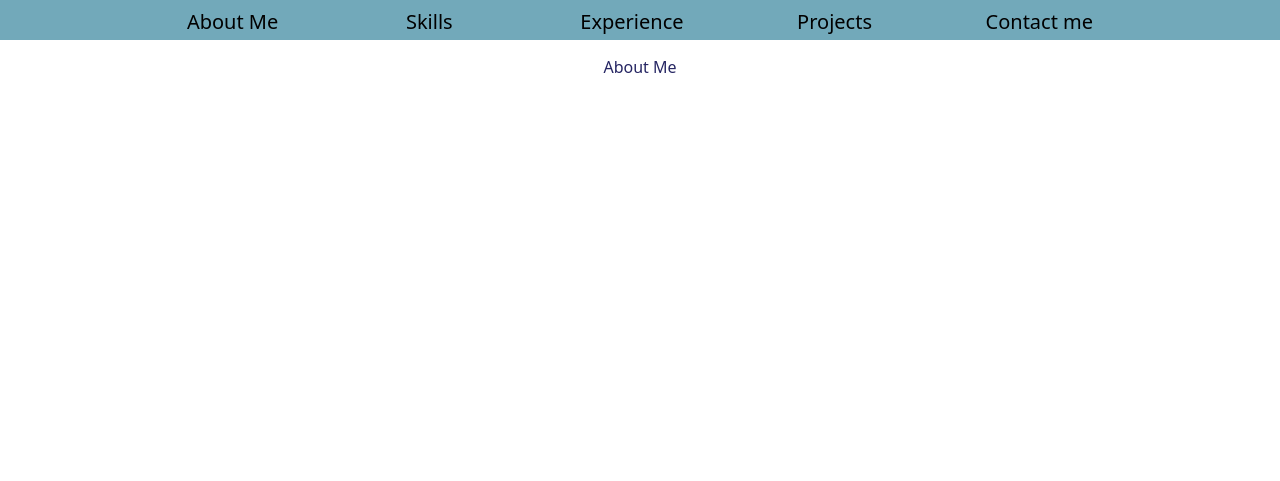
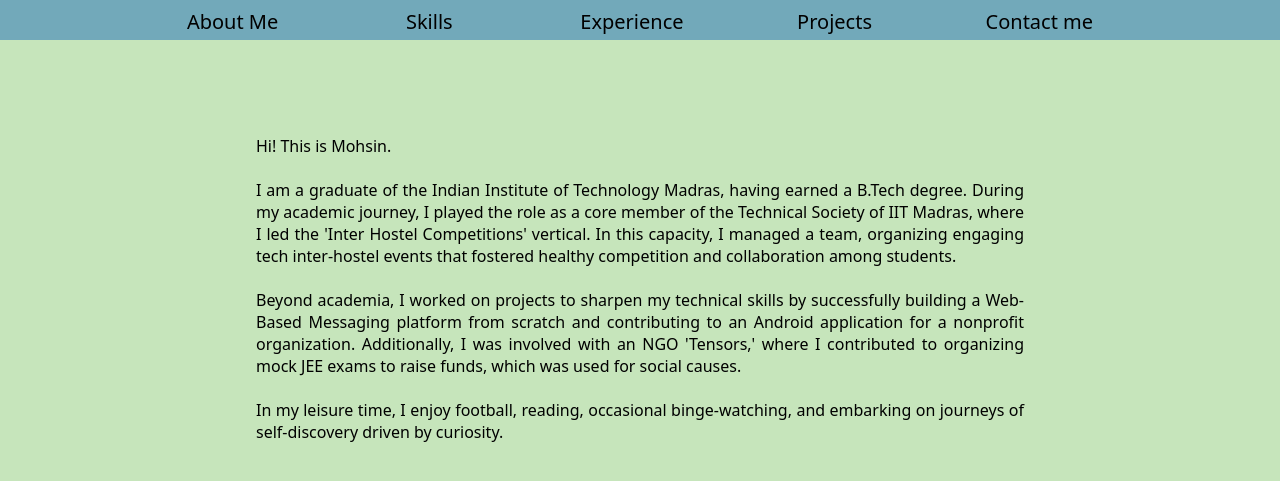
Before and after one commit to mohsinsackeer/my-portfolio, a React (Create React App) app: page / in a window 1280 px wide. Shown: the part 241-722 px from the top of the page. Built offline with nearby package versions, Linux system fonts and the light colour scheme.

Commit message:
About Me Content Updated

```diff
--- a/src/Components/Body/About Me/AboutMe.js
+++ b/src/Components/Body/About Me/AboutMe.js
@@ -1,9 +1,21 @@
-import { Wrapper } from "./AboutMe.styles"
+import { Introduction, Wrapper } from "./AboutMe.styles"
+import data from '../../../data/about-me.json';
 
 export const AboutMe = () => {
+
+    const print = (data) => {
+        const tempArray = [];
+        data['paragraph'].forEach(element => {
+            tempArray.push(<p>{element}<br/><br/></p>);
+        });
+        return tempArray;
+    }
+
     return (
         <Wrapper>
-            <p>About Me</p>
+            <Introduction>
+                {data['paragraph'].length<0?null:print(data)}
+            </Introduction>
         </Wrapper>
     )
 }
--- a/src/Components/Body/About Me/AboutMe.styles.js
+++ b/src/Components/Body/About Me/AboutMe.styles.js
@@ -1,7 +1,31 @@
 import styled from "styled-components";
 
 export const Wrapper = styled.div`
+    background-color: #C6E5BB;
+    height: 65vh;
+    display: flex;
+    justify-content: center;
+    align-items: center;
     p{
+        margin-top: 0;
+        padding: 0%;
         color: var(--deepBlue);
     }
 `;
+
+export const Introduction = styled.div`
+    justify-content: center;
+    align-items: center;
+    /* display: flex; */
+    padding-left: 20vw;
+    padding-right: 20vw;
+    margin: 0;
+    font-family: 'Trebuchet MS', 'Lucida Sans Unicode', 'Lucida Grande', 'Lucida Sans', Arial, sans-serif;
+    text-align: justify;
+
+    p{
+        margin: 0;
+        color: black;
+        font-size: 16px;
+    }
+`;
--- a/src/Components/Header/Header.styles.js
+++ b/src/Components/Header/Header.styles.js
@@ -1,6 +1,7 @@
 import styled from "styled-components";
 
 export const Wrapper = styled.div`
+    height: 15hv;
     background-color: var(--deepBlue);
     padding: 10px;
     text-transform: lowercase;
--- a/src/Components/Navigator/Navigator.styles.js
+++ b/src/Components/Navigator/Navigator.styles.js
@@ -1,6 +1,7 @@
 import styled from "styled-components"
 
 export const Wrapper = styled.div`
+    height: 20hv;
     background-color: #72a9ba;
     p{
         color: var(--darkBlue);
--- /dev/null
+++ b/src/data/about-me.json
@@ -0,0 +1,8 @@
+{
+    "paragraph" : [
+        "Hi! This is Mohsin.",
+        "I am a graduate of the Indian Institute of Technology Madras, having earned a B.Tech degree. During my academic journey, I played the role as a core member of the Technical Society of IIT Madras, where I led the 'Inter Hostel Competitions' vertical. In this capacity, I managed a team, organizing engaging tech inter-hostel events that fostered healthy competition and collaboration among students.",
+        "Beyond academia, I worked on projects to sharpen my technical skills by successfully building a Web-Based Messaging platform from scratch and contributing to an Android application for a nonprofit organization. Additionally, I was involved with an NGO 'Tensors,' where I contributed to organizing mock JEE exams to raise funds, which was used for social causes.",
+        "In my leisure time, I enjoy football, reading, occasional binge-watching, and embarking on journeys of self-discovery driven by curiosity."
+    ]
+}
```
